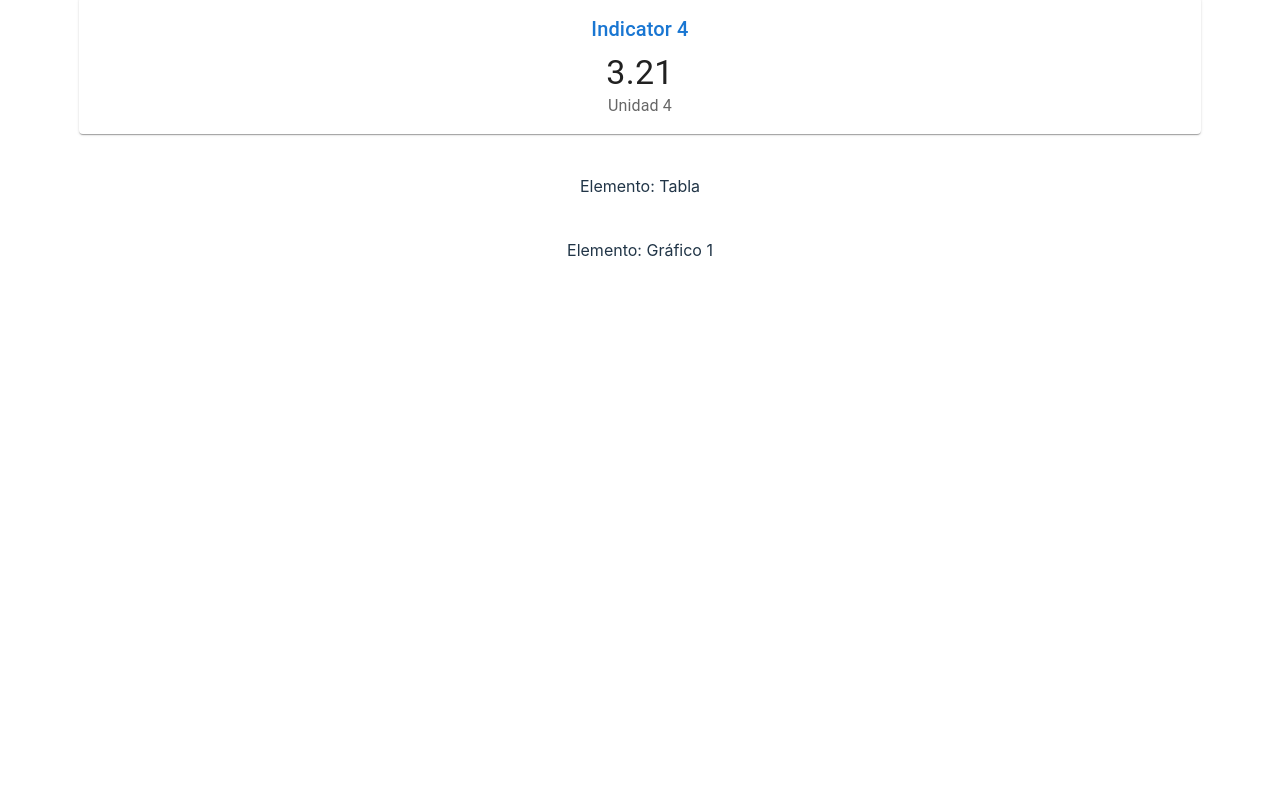
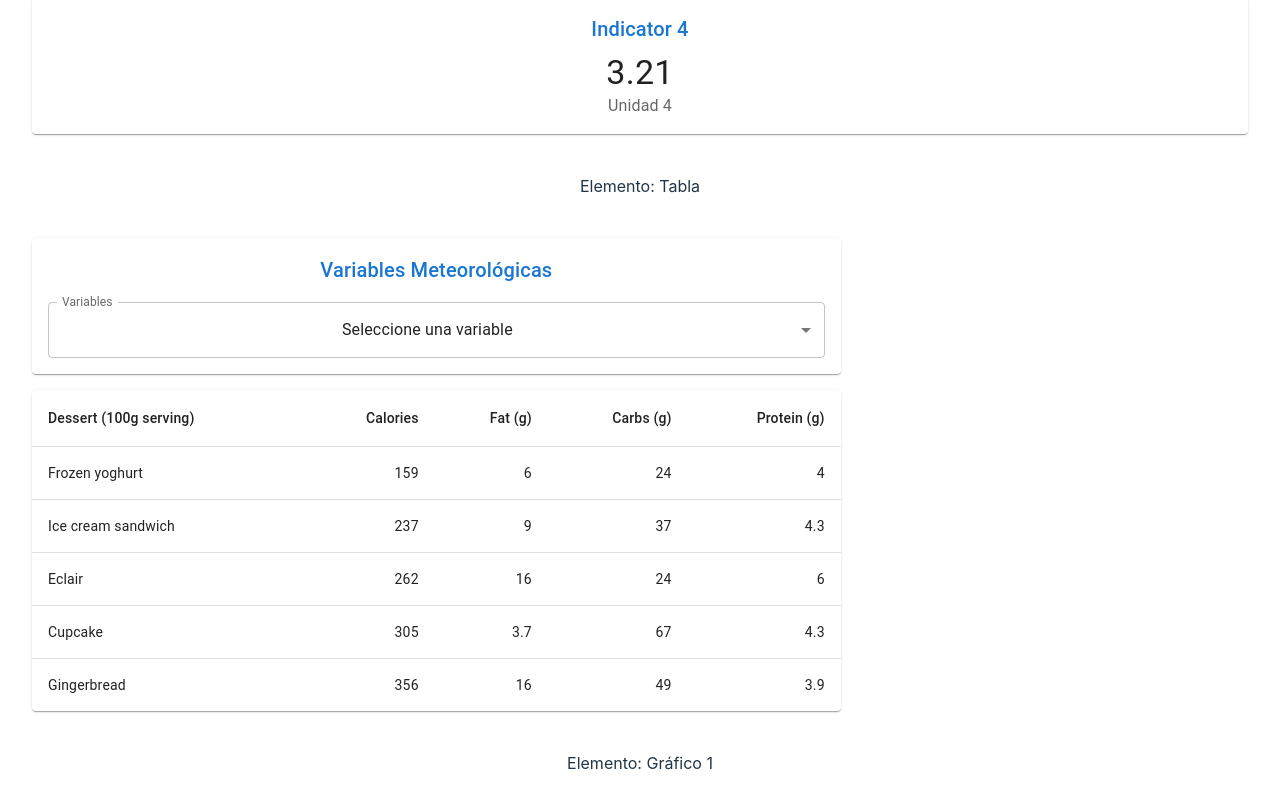
Before and after one commit to Sebhvarg/dashboard, a React (Vite) app: page / in a window 1280 px wide. Shown: the part 662-1469 px from the top of the page. Before the commit the page ends 956 px from the top, so only its background shows below. Built offline with nearby package versions, Linux system fonts and the light colour scheme.

Commit message:
Componente TableWeather

```diff
--- a/src/App.tsx
+++ b/src/App.tsx
@@ -3,6 +3,8 @@
 // Grid version 2
 import Grid from '@mui/material/Grid2'
 import IndicatorWeather from './components/IndicatorWeather'
+import TableWeather from './components/TableWeather';
+import ControlWeather from './components/ControlWeather';
 
 
 function App() {
@@ -28,6 +30,18 @@
         {/* Tabla */}
         <Grid size={{xs: 12, xl: 8}}>Elemento: Tabla</Grid>
 
+        {/* Grid anidado */}
+        <Grid container spacing={2}>
+                     <Grid size={{ xs: 12, xl: 3 }}>
+                         <ControlWeather/>
+                     </Grid>
+                     <Grid size={{ xs: 12, xl: 9 }}>
+                         <TableWeather/>
+                     </Grid>
+                 </Grid>
+
+
+
         {/* Gráfico */}
         <Grid size={{xs: 12, xl: 4}}>Elemento: Gráfico 1</Grid>
 
--- /dev/null
+++ b/src/components/ControlWeather.tsx
@@ -0,0 +1,61 @@
+ {/* Componentes MUI */}
+
+ import Paper from '@mui/material/Paper';
+ import Typography from '@mui/material/Typography';
+ import Box from '@mui/material/Box';
+ import InputLabel from '@mui/material/InputLabel';
+ import MenuItem from '@mui/material/MenuItem';
+ import FormControl from '@mui/material/FormControl';
+ import Select from '@mui/material/Select';
+
+ export default function ControlWeather() {
+
+     {/* Arreglo de objetos */}
+     let items = [
+         {"name":"Precipitación", "description":"Cantidad de agua que cae sobre una superficie en un período específico."},
+         {"name": "Humedad", "description":"Cantidad de vapor de agua presente en el aire, generalmente expresada como un porcentaje."},
+         {"name":"Nubosidad", "description":"Grado de cobertura del cielo por nubes, afectando la visibilidad y la cantidad de luz solar recibida."}
+     ]
+
+     {/* Arreglo de elementos JSX */}
+     let options = items.map( (item, key) => <MenuItem key={key} value={key}>{item["name"]}</MenuItem> )
+
+     {/* JSX */}
+     return (
+         <Paper
+             sx={{
+                 p: 2,
+                 display: 'flex',
+                 flexDirection: 'column'
+             }}
+         >
+
+             <Typography mb={2} component="h3" variant="h6" color="primary">
+                 Variables Meteorológicas
+             </Typography>
+
+             <Box sx={{ minWidth: 120 }}>
+
+                 <FormControl fullWidth>
+                     <InputLabel id="simple-select-label">Variables</InputLabel>
+                     <Select
+                         labelId="simple-select-label"
+                         id="simple-select"
+                         label="Variables"
+                         defaultValue='-1'
+                     >
+                         <MenuItem key="-1" value="-1" disabled>Seleccione una variable</MenuItem>
+
+                         {options}
+
+                     </Select>
+                 </FormControl>
+
+             </Box>
+
+
+         </Paper>
+
+
+     )
+ }
--- a/src/components/IndicatorWeather.tsx
+++ b/src/components/IndicatorWeather.tsx
@@ -1,4 +1,3 @@
-import React from "react";
 import Typography from '@mui/material/Typography';
 import Paper from '@mui/material/Paper';
 
--- /dev/null
+++ b/src/components/TableWeather.tsx
@@ -0,0 +1,59 @@
+import Table from '@mui/material/Table';
+import TableBody from '@mui/material/TableBody';
+import TableCell from '@mui/material/TableCell';
+import TableContainer from '@mui/material/TableContainer';
+import TableHead from '@mui/material/TableHead';
+import TableRow from '@mui/material/TableRow';
+import Paper from '@mui/material/Paper';
+
+function createData(
+  name: string,
+  calories: number,
+  fat: number,
+  carbs: number,
+  protein: number,
+) {
+  return { name, calories, fat, carbs, protein };
+}
+
+const rows = [
+  createData('Frozen yoghurt', 159, 6.0, 24, 4.0),
+  createData('Ice cream sandwich', 237, 9.0, 37, 4.3),
+  createData('Eclair', 262, 16.0, 24, 6.0),
+  createData('Cupcake', 305, 3.7, 67, 4.3),
+  createData('Gingerbread', 356, 16.0, 49, 3.9),
+];
+
+export default function BasicTable() {
+  return (
+    <TableContainer component={Paper}>
+      <Table aria-label="simple table">
+        <TableHead>
+          <TableRow>
+            <TableCell>Dessert (100g serving)</TableCell>
+            <TableCell align="right">Calories</TableCell>
+            <TableCell align="right">Fat&nbsp;(g)</TableCell>
+            <TableCell align="right">Carbs&nbsp;(g)</TableCell>
+            <TableCell align="right">Protein&nbsp;(g)</TableCell>
+          </TableRow>
+        </TableHead>
+        <TableBody>
+          {rows.map((row) => (
+            <TableRow
+              key={row.name}
+              sx={{ '&:last-child td, &:last-child th': { border: 0 } }}
+            >
+              <TableCell component="th" scope="row">
+                {row.name}
+              </TableCell>
+              <TableCell align="right">{row.calories}</TableCell>
+              <TableCell align="right">{row.fat}</TableCell>
+              <TableCell align="right">{row.carbs}</TableCell>
+              <TableCell align="right">{row.protein}</TableCell>
+            </TableRow>
+          ))}
+        </TableBody>
+      </Table>
+    </TableContainer>
+  );
+}
```
